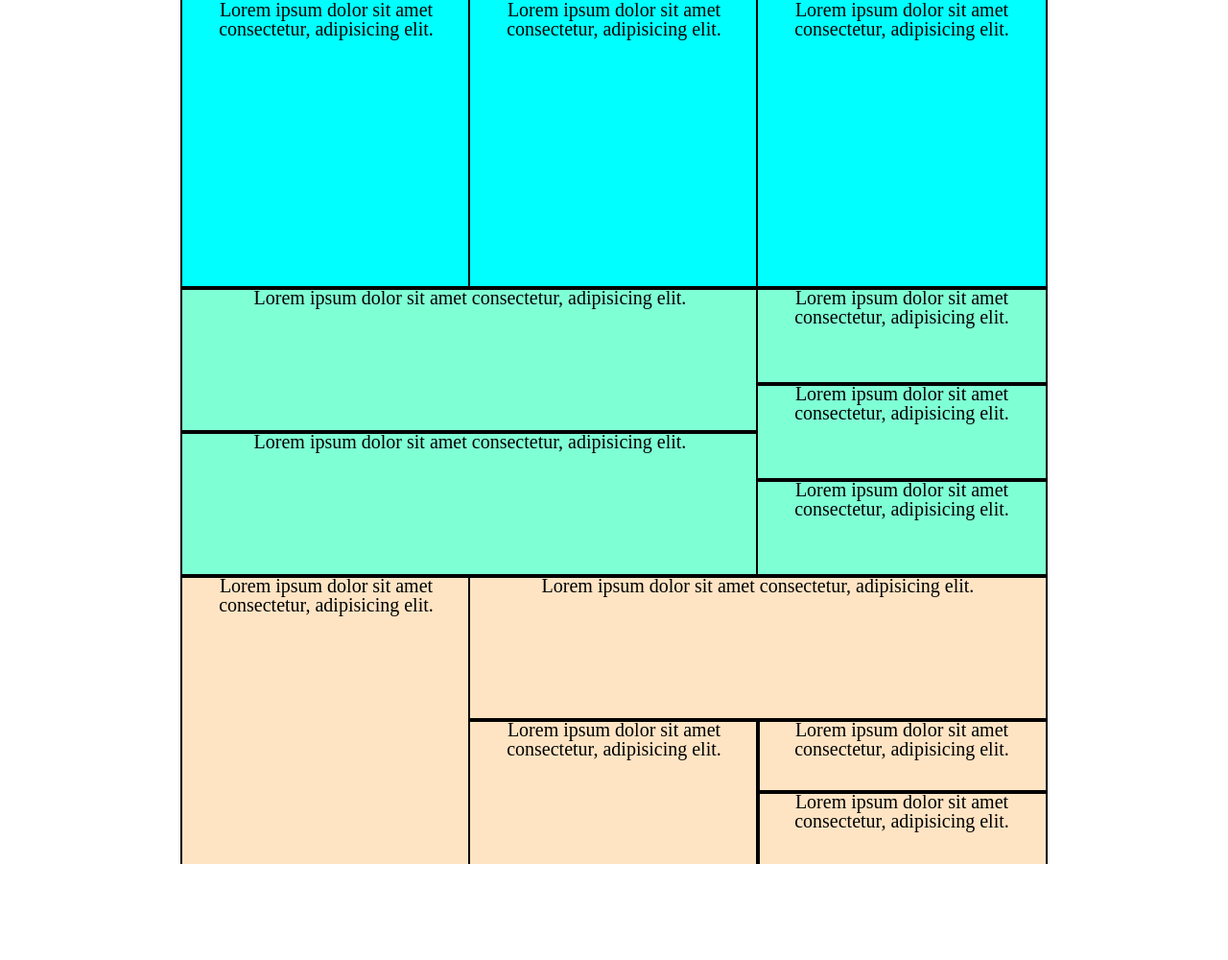
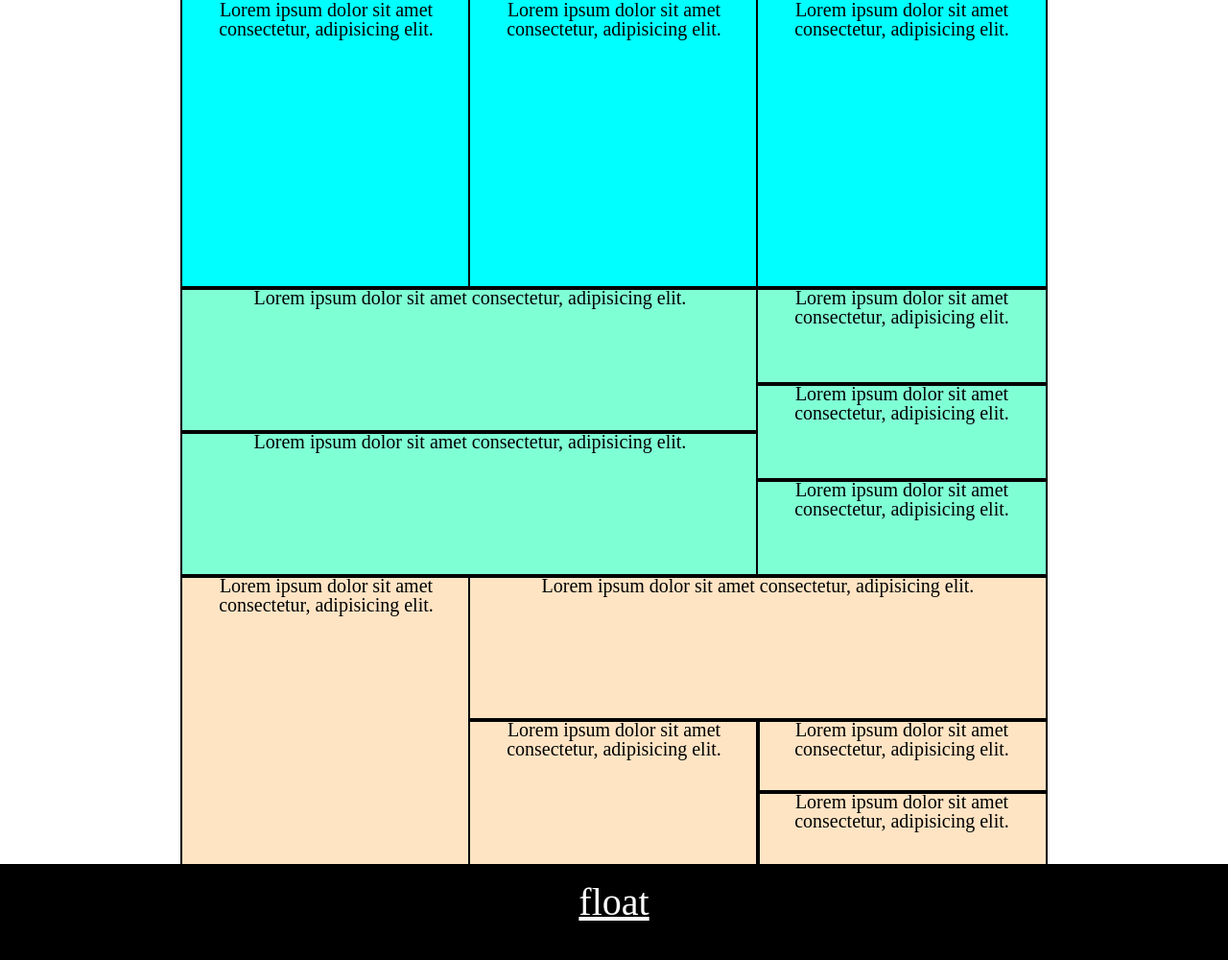
Before and after one commit to SashaWileyfox/homework-4, a plain HTML site: page index.html in a window 1280 px wide. Shown: the whole page at 96% size. Before the commit the page ends 900 px from the top, so only its background shows below. Drawn offline with Linux system fonts and the light colour scheme.

Commit message:
added link

```diff
--- a/css/main.css
+++ b/css/main.css
@@ -123,3 +123,14 @@
 .t-f-second > div + div > div{
     height: 75px;
 }
+
+footer{
+    height: 100px;
+    background-color: black;
+    text-align: center;
+    padding: 20px;
+}
+footer > a{
+    color: white;
+    font-size: 40px;
+}
--- a/index.html
+++ b/index.html
@@ -43,4 +43,7 @@
             </div>
         </div>
     </div>
+    <footer>
+        <a href="index.html">float</a>
+    </footer>
 </body>
```
Also changed, not shown: float.html (+3 -0 lines).
